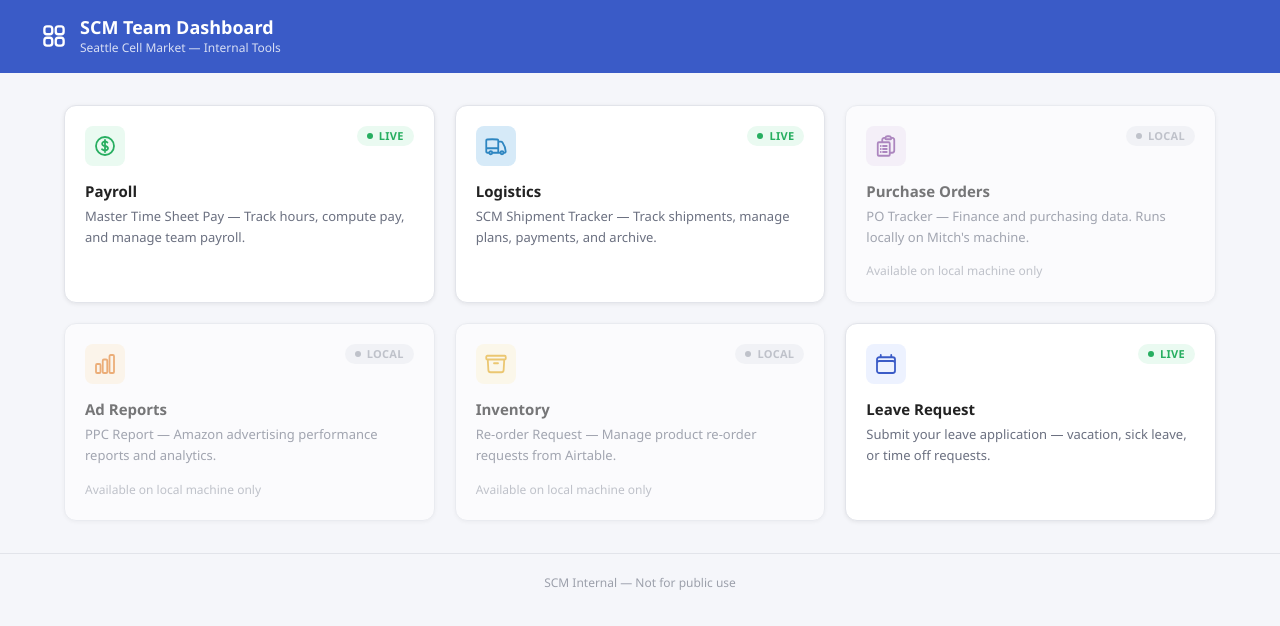
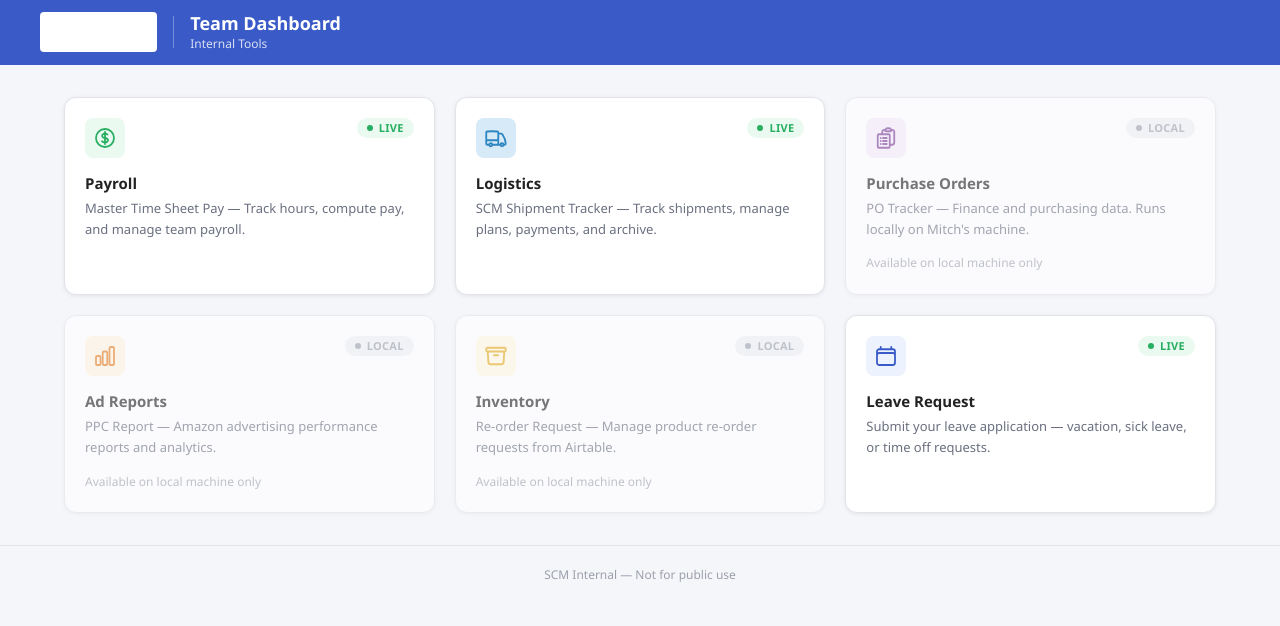
Before and after one commit to june648/scm-dashboard, a Next.js app: page / in a window 1280 px wide. Shown: the top 626 px of the page. Built offline with nearby package versions, Linux system fonts and the light colour scheme.

Commit message:
Add SCM logo to header

```diff
--- a/app/page.tsx
+++ b/app/page.tsx
@@ -122,28 +122,22 @@
       {/* Header */}
       <header
         className="text-white"
-        style={{ background: "var(--primary)", padding: "16px 28px" }}
+        style={{ background: "var(--primary)", padding: "12px 28px" }}
       >
-        <div className="mx-auto flex max-w-[1200px] items-center gap-3">
-          <svg
-            viewBox="0 0 24 24"
-            fill="none"
-            stroke="currentColor"
-            strokeWidth={2}
-            className="h-7 w-7"
-          >
-            <path
-              strokeLinecap="round"
-              strokeLinejoin="round"
-              d="M3.75 6A2.25 2.25 0 016 3.75h2.25A2.25 2.25 0 0110.5 6v2.25a2.25 2.25 0 01-2.25 2.25H6a2.25 2.25 0 01-2.25-2.25V6zM3.75 15.75A2.25 2.25 0 016 13.5h2.25a2.25 2.25 0 012.25 2.25V18a2.25 2.25 0 01-2.25 2.25H6A2.25 2.25 0 013.75 18v-2.25zM13.5 6a2.25 2.25 0 012.25-2.25H18A2.25 2.25 0 0120.25 6v2.25A2.25 2.25 0 0118 10.5h-2.25a2.25 2.25 0 01-2.25-2.25V6zM13.5 15.75a2.25 2.25 0 012.25-2.25H18a2.25 2.25 0 012.25 2.25V18A2.25 2.25 0 0118 20.25h-2.25A2.25 2.25 0 0113.5 18v-2.25z"
-            />
-          </svg>
+        <div className="mx-auto flex max-w-[1200px] items-center gap-4">
+          <img
+            src="/logo.jpg"
+            alt="Seattle Cell Market"
+            className="h-10 rounded"
+            style={{ filter: "brightness(0) invert(1)" }}
+          />
+          <div className="h-8 w-px bg-white/30"></div>
           <div>
             <h1 className="text-lg font-bold leading-tight">
-              SCM Team Dashboard
+              Team Dashboard
             </h1>
             <p className="text-[12px] opacity-80">
-              Seattle Cell Market — Internal Tools
+              Internal Tools
             </p>
           </div>
         </div>
```
Also changed, not shown: public/logo.jpg (added).
